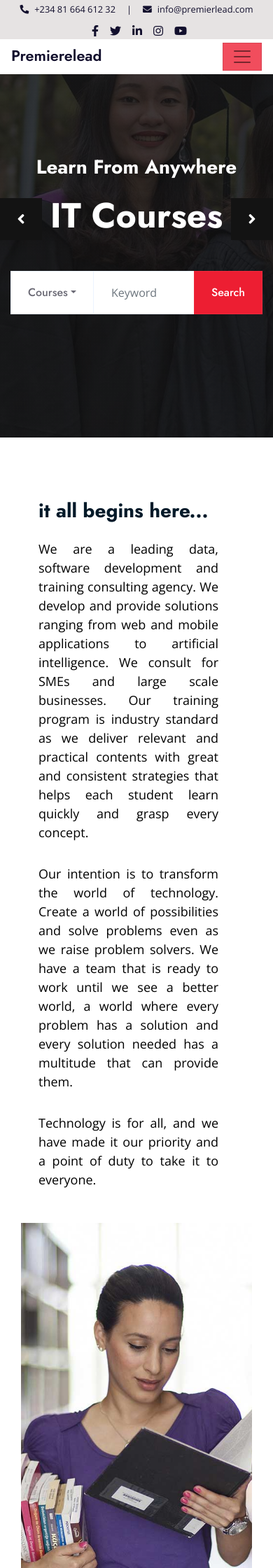
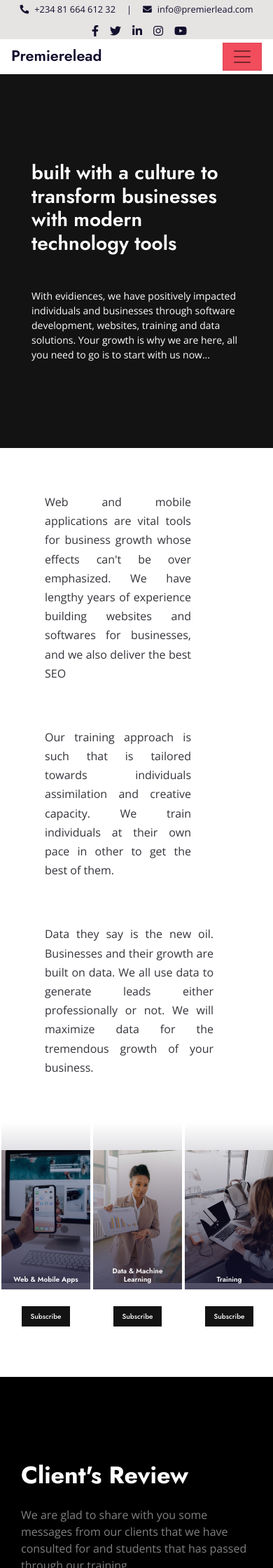
Before and after one commit to victoromuya/premierlead_fullstack, a Django app: page / in a window 390 px wide. Shown: the top 2240 px of the page at 70% size. Run offline with Django 4.2, Linux system fonts and the light colour scheme; some libraries are stand-ins or nearby versions.

Commit message:
new commit

```diff
--- a/app/static/css/main.css
+++ b/app/static/css/main.css
@@ -55,6 +55,10 @@
     .messages{
         background-color: aquamarine;
         padding: 20px;
+    }
+
+    .header-index{
+        height: 600px;
     }
 
 /*------------  Details Page -------------*/
@@ -259,6 +263,10 @@
 }
 
 @media(max-width:991px){
+
+.header-index{
+    height: 600px;
+}
 
 .card-control{
     display: flex;
--- a/app/templates/index.html
+++ b/app/templates/index.html
@@ -3,42 +3,43 @@
 
 {% block content %}
 
-<div class="jumbotron jumbotron-fluid position-relative overlay-bottom" style="margin-bottom: 10px;">
-    <div class="owl-carousel team-carousel">
-        <div class="container text-center my-5 py-5">
-            <h1 class="text-white mt-4 mb-4" style="padding-top:70px;">Learn From Anywhere</h1>
-            <h1 class="text-white display-1 mb-5">IT Courses</h1>
-            <div class="mx-auto mb-5" style="width: 100%; max-width: 600px;">
-                <div class="input-group">
-                    <div class="input-group-prepend">
-                        <button class="btn btn-outline-light bg-white text-body px-4 dropdown-toggle" type="button" data-toggle="dropdown"
-                            aria-haspopup="true" aria-expanded="false">Courses</button>
-                        <div class="dropdown-menu">
-                            <a class="dropdown-item" href="#">Courses 1</a>
-                            <a class="dropdown-item" href="#">Courses 2</a>
-                            <a class="dropdown-item" href="#">Courses 3</a>
+
+    <!-- Header End -->
+
+    <div class="header-index bg-primary">
+        <div class="position-relative overlay-bottom " style="margin-bottom: 80px; ">
+
+            <div class="container-fluid" style="margin: 40px 0; min-width: 100%;">
+                <div class="container">
+                    <div class="row" style= "margin: auto;">
+                        <div class="col-lg-7 container my-4 py-5">
+                            <h4 class="text-white mt-5 mb-5" style="padding-top:70px; font-size: 28px;">built with a culture to transform businesses
+                                with modern technology tools
+                            </h4>
+                            <p class="text-white mb-5" style="font-size: 14px;">
+                                With evidiences, we have positively impacted individuals and businesses through
+                                software development, websites, training and data solutions.
+                                Your growth is why we are here, all you need to go is to start with us now...
+                            </p>
+                            <div class="mb-5" style="width: 30%; max-width: 800px;">
+                                <a href="#register" class="btn btn-secondary py-3 d-none d-lg-block" style="font-size:22px; border-radius: 40px; font-weight: bold;">start now</a>
+                            </div>
                         </div>
-                    </div>
-                    <input type="text" class="form-control border-light" style="padding: 30px 25px;" placeholder="Keyword">
-                    <div class="input-group-append">
-                        <button class="btn btn-secondary px-4 px-lg-5">Search</button>
+
+                        <div class="col-lg-5" style="min-height: 500px; margin: auto; margin-top: 50px;">
+                            <div class="position-relative">
+                                <img class="position-absolute d-none d-lg-block" src="{% static 'img/header01.png' %}"
+                                style="object-fit: cover; border: 1px #fff; width: 130%;">
+                            </div>
+                        </div>
+
                     </div>
                 </div>
             </div>
+
+
         </div>
-
-        <div class="container text-center my-5 py-5">
-            <h1 class="text-white mt-4 mb-4"  style="padding-top:70px;">Business Website and Mobile app</h1>
-            <h1 class="text-white display-3 mb-5">LETS BUILD FOR YOU</h1>
-            <div class="mx-auto mb-5" style="width: 20%; max-width: 600px;">
-                <a href="#register" class="btn btn-secondary py-3 px-4 d-none d-lg-block" style="font-size:20px">Talk to Us</a>
-            </div>
-        </div>
-
     </div>
-</div>
-    <!-- Header End -->
-
 
     <!-- About Start
     <div class="container-fluid py-3" id="aboutus" style="width: 100%;">
@@ -95,7 +96,7 @@
     About End -->
 
 
-    <!-- Feature Start -->
+    <!-- Feature Start
     <div class="container-fluid bg-white" style="margin: 40px 0; min-width: 100%;">
         <div class="container">
             <div class="row">
@@ -133,21 +134,44 @@
         </div>
     </div>
 
-    <!-- Feature Start -->
+  Feature Start -->
+
+  <div class="container-fluid bg-white" style="margin: 40px 0; min-width: 100%;">
+    <div class="container">
+        <div class="row" style="margin: auto; line-height: 1.7;">
+            <div class="col-lg-4 my-t pt-2 pb-lg-5" style="padding-left:10px;">
+            <p class="mb-2 px-4 py-3 mr-5"
+            style="text-align: justify; font-size:16px; border-radius: 10px; min-height: 97%">
+                    Web and mobile applications are vital tools for business growth whose effects can't be
+                over emphasized. We have lengthy years of experience building websites and softwares for businesses,  and we
+            also deliver the best SEO</p>
+            </div>
+
+            <div class="col-lg-4 mt-3 pt-2 pb-lg-5" style="padding-left:10px;">
+                <p class="mb-2 px-4 py-3 mr-5 " style="text-align: justify; font-size:16px; border-radius: 10px;
+                min-height: 97%;">
+                Our training approach is such that is tailored towards individuals assimilation  and creative capacity.
+            We train individuals at their own pace in other to get the best of them.</p>
+            </div>
+
+            <div class="col-lg-4 mt-3 pt-2 pb-lg-5" style="padding-left:10px;">
+                <p class="mb-2 px-4 py-3 mr-3" style="text-align: justify; font-size:16px; border-radius: 10px;
+                min-height: 97%">
+                Data they say is the new oil. Businesses and their growth are built on data. We all use data to generate leads either
+            professionally or not. We will maximize data for the tremendous growth of your business.</p>
+            </div>
+
+        </div>
+    </div>
+</div>
+
 
 
     <!-- Courses Start -->
 
     <!-- Courses Start -->
-    <div class="container-fluid px-0 py-5">
-        <div class="row mx-0 justify-content-center pt-5">
-            <div class="col-lg-6">
-                <div class="section-title text-center position-relative mb-4">
+    <div class="container-fluid px-0 pb-4">
 
-                    <h1 class="display-4">Our Services</h1>
-                </div>
-            </div>
-        </div>
         <div class="home-services" style="display:flex; align-items: center; max-width: 100%; margin-bottom:5% ;">
 
             <div class="service-item">
@@ -346,8 +370,8 @@
                 <h5 class="text-primary text-uppercase" style="letter-spacing: 5px;">Contact Us</h5>
                 <h1 class="display-5 mb-0">Feel Free To Contact Us</h1>
             </div>
-            <div class="row g-5">
-                <div class="col-lg-12 wow slideInUp" data-wow-delay="0.3s">
+            <div class="row g-5 mx-auto">
+                <div class="col-lg-9 mx-auto wow slideInUp" data-wow-delay="0.3s">
                     <div class="bg-light rounded p-5">
                         <form action="" method="POST">
                             {% csrf_token %}
--- a/requirements.txt
+++ b/requirements.txt
@@ -9,6 +9,7 @@ django-decouple==2.1
 django-environ==0.9.0
 djangorestframework==3.14.0
 future==0.16.0
+gunicorn-20.1.0
 idna==3.4
 jmespath==0.10.0
 mysql-connector==2.2.9
```
Also changed, not shown: fly.toml (added, +45 -0 lines), premier/settings.py (+2 -13 lines), premier/wsgi.py (+0 -7 lines), app/static/img/courses-80x80.jpg (deleted), app/static/img/data.jpg (deleted), app/static/img/feature.jpg (deleted), app/static/img/header0.jpg (added), app/static/img/header01.png (added), app/static/img/headers12.png (added), app/static/img/headers2.png (added), app/static/img/heads1.png (added), app/static/img/stydy.jpg (deleted), vercel.json (deleted), 4 other files.
